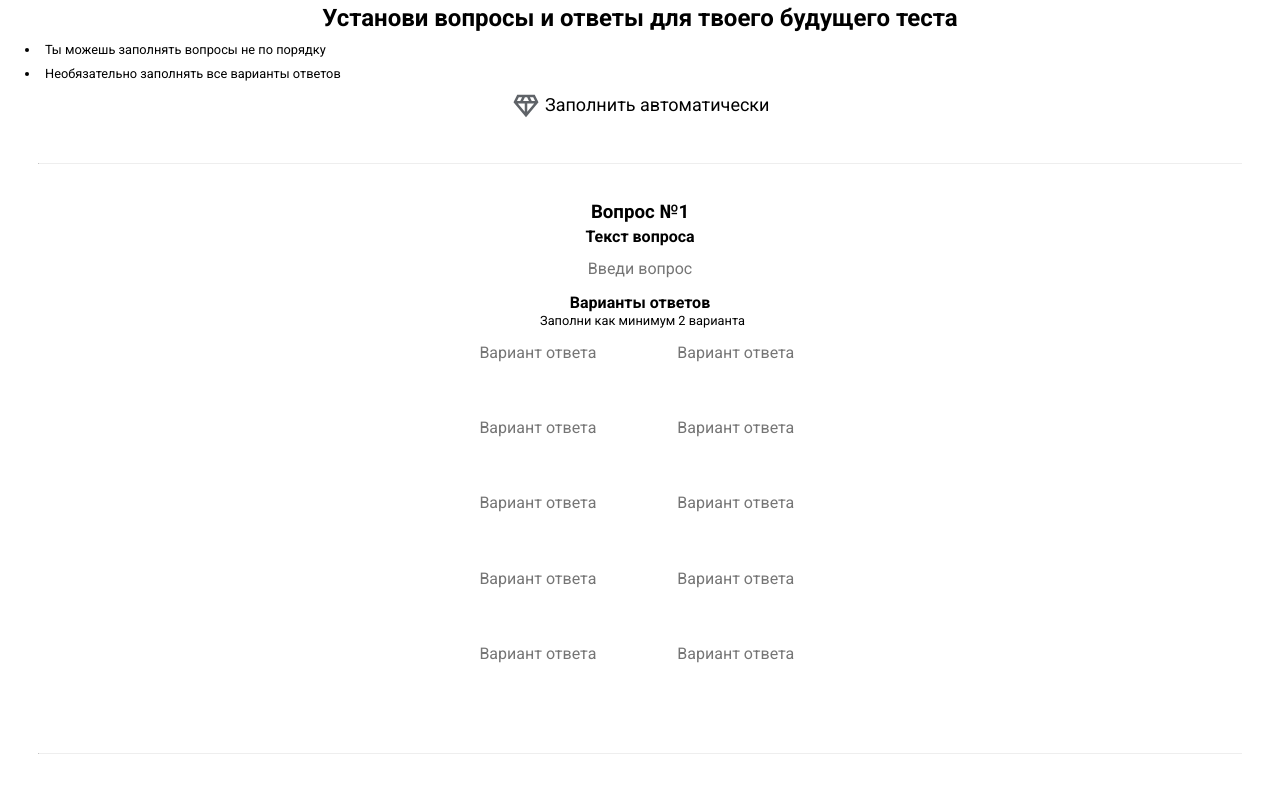
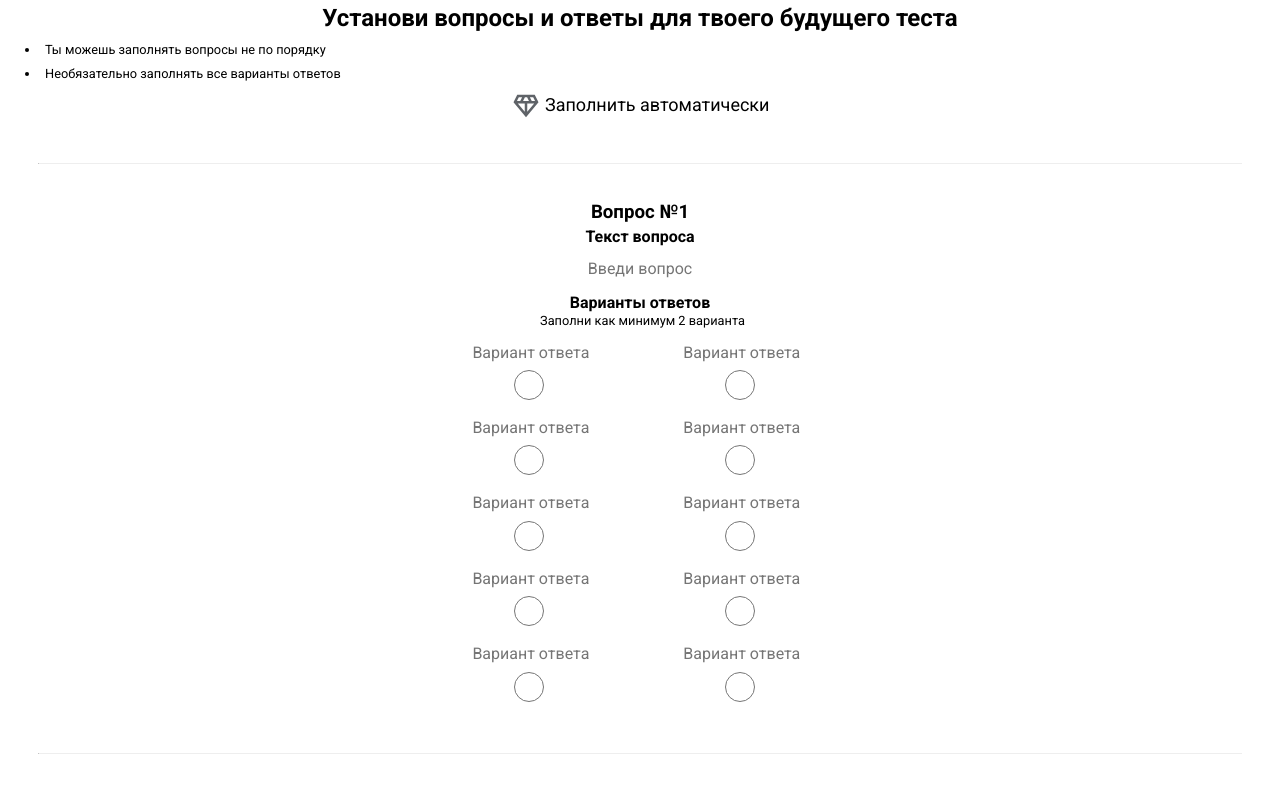
Before and after one commit to ArsArsArsArs/UKM, a plain HTML site: page index.html in a window 1280 px wide. Shown: the top 790 px of the page. Drawn offline with nearby package versions, Linux system fonts and the light colour scheme; a script that the page names is missing.

Commit message:
no appearance none

```diff
--- a/style.css
+++ b/style.css
@@ -1,6 +1,5 @@
 * {
     margin: 0;
-	appearance: none;
 }
 body{
 	font-family: "Roboto", sans-serif;
```
